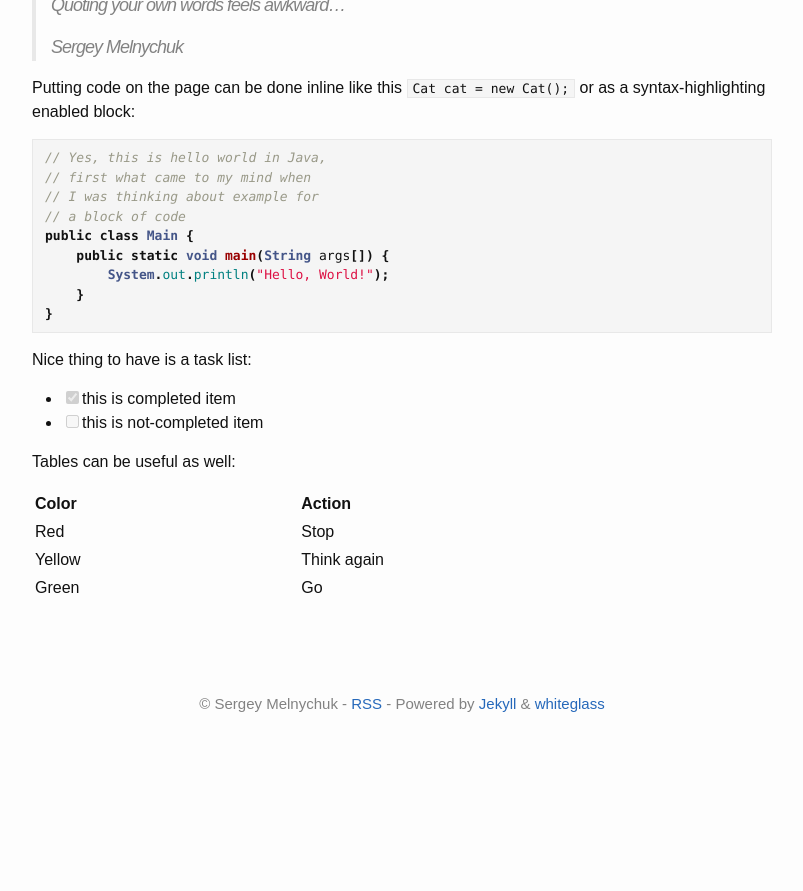
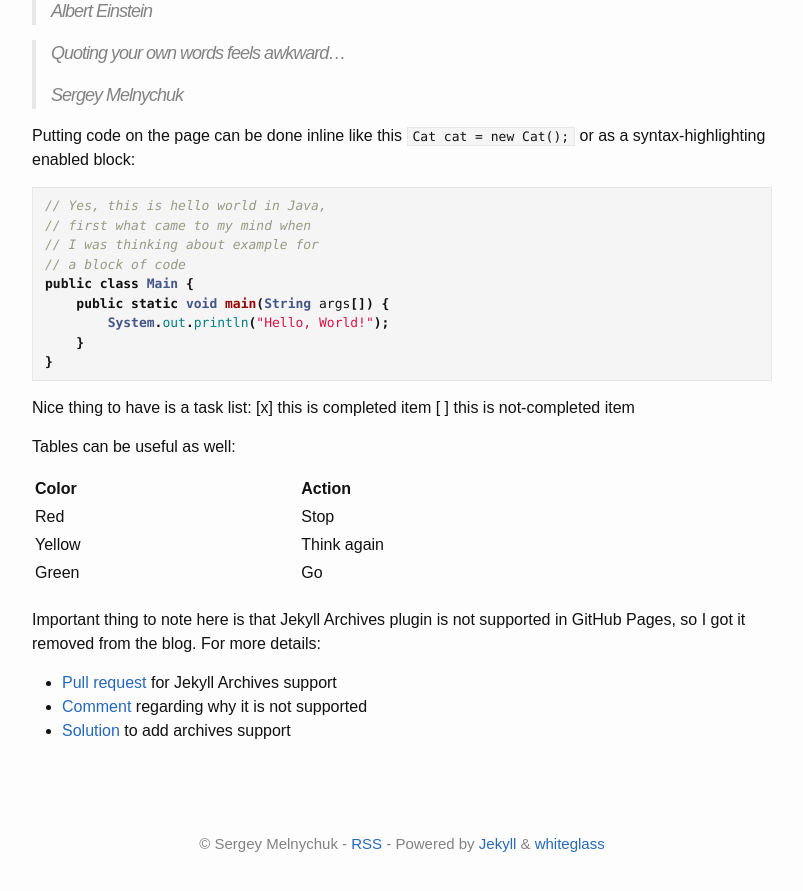
Before and after one commit to sergey-melnychuk/sergey-melnychuk.github.io, a Jekyll site: the page built from _posts/2018-03-30-blog-setup.markdown, in a window 1280 px wide and 900 px high, scrolled down 1699 px. Shown: the top 891 px of the window, without its empty margins (238-1041 px from the left). Built offline with Jekyll 4.4.1, drawn with Linux system fonts in a browser that asks for light colours; before the commit the page ends 2459 px from its top, so only the background shows below that; some of the changed text lies outside the part shown.

Commit message:
Add description for unsupported archives

````diff
--- a/_posts/2018-03-30-blog-setup.markdown
+++ b/_posts/2018-03-30-blog-setup.markdown
@@ -15,8 +15,10 @@ Text decorations include **bold**, *italic*, ~~crossed out~~. And can be propaga
 Links can be included [in place!](http://google.com)
 
 1. Numbered lists
-1. are created with one-point prefix
-1. and are turn into indices
+1. are created with `1. ` prefix
+1. at the begining of each list item
+1. then these prefixes
+1. are turn into proper list index
 
 - Bullet points
 - are created with dashes
@@ -24,7 +26,7 @@ Links can be included [in place!](http://google.com)
   - and can be intented
   - using two spaces
   - before the dash char
-  - in sub-lists
+  - for sub-lists
 
 Images are added in a way similar to links (source: [imgur](https://imgur.com/XhME3))
 ![Random image on the Internet](https://i.imgur.com/XhME3.jpg)
@@ -60,8 +62,8 @@ public class Main {
 ```
 
 Nice thing to have is a task list:
-- [x] this is completed item
-- [ ] this is not-completed item
+[x] this is completed item
+[ ] this is not-completed item
 
 Tables can be useful as well:
 
@@ -71,8 +73,16 @@ Red | Stop
 Yellow | Think again
 Green | Go
 
+Important thing to note here is that Jekyll Archives plugin is not supported in GitHub Pages, so I got it removed from the blog. For more details:
+* [Pull request][archives-pull] for Jekyll Archives support
+* [Comment][archives-comment] regarding why it is not supported
+* [Solution][archives-solution] to add archives support
+
 [github-pages]:  https://pages.github.com/
 [jekyll-docs]:   https://jekyllrb.com/docs/home/
 [jekyll-setup]:  https://jekyllrb.com/docs/troubleshooting/
 [jekyll-theme]:  https://yous.be/whiteglass/about/
 [markdown-link]: https://guides.github.com/features/mastering-markdown/
+[archives-pull]: https://github.com/github/pages-gem/issues/93
+[archives-comment]: https://github.com/github/pages-gem/pull/106#issuecomment-69336195
+[archives-solution]: http://mrloh.se/2015/06/automatic-archives-for-jekyll-on-github-pages/
````
